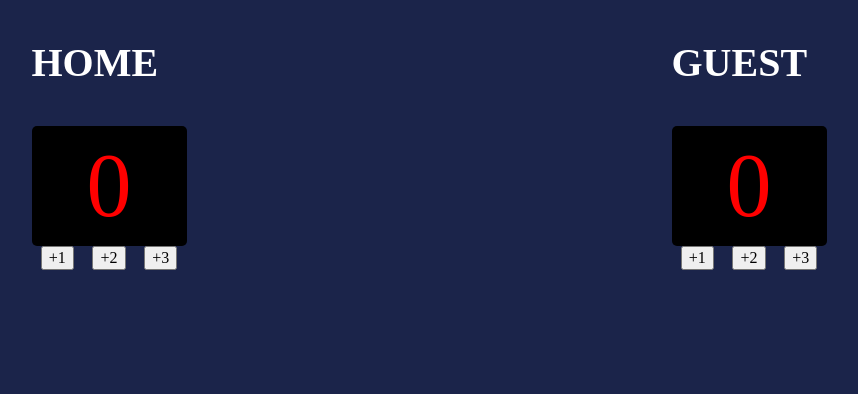
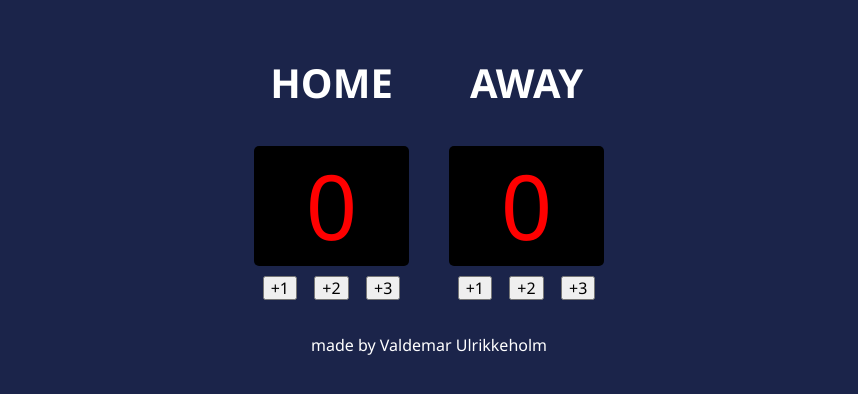
Before and after one commit to vulrikkeholm/score-counter, a plain HTML site: page index.html in a window 1280 px wide. Shown: the whole page, without its empty margins (211-1069 px from the left). Drawn offline with nearby package versions, Linux system fonts and the light colour scheme.

Commit message:
Change CSS and guest to away

```diff
--- a/index.css
+++ b/index.css
@@ -2,10 +2,16 @@ body {
     margin: 0;
     background: #1B244A;
     color: white;
+    display: flex;
+    justify-content: center;
+    flex-direction: column;
+    align-items: center;
+    font-family: 'Segoe UI', Tahoma, Geneva, Verdana, sans-serif
 
 }
 h3 {
     font-size: 40px;
+    text-align: center;
 }
 .score {
     background-color: black;
@@ -22,11 +28,13 @@ h3 {
 .sojle {
     display: flex;
     flex-direction: column;
+    margin: 20px;
 }
 
 .buttons {
     display: flex;
     justify-content: space-around;
+    margin-top: 10px;
 }
 
 .container {
--- a/index.html
+++ b/index.html
@@ -14,7 +14,7 @@
                 </div>
             </div>
             <div class="sojle">
-                <h3>GUEST</h3>
+                <h3>AWAY</h3>
                 <div  class="score" id="guest-score-el">0</div>
                 <div class="buttons">
                 <button onclick="guestAdd1()">+1</button>
@@ -23,6 +23,7 @@
                 </div>
             </div>
         </div>
+        <p>made by Valdemar Ulrikkeholm</p>
         <script src="index.js"></script>
     </body>
 </html>
```
